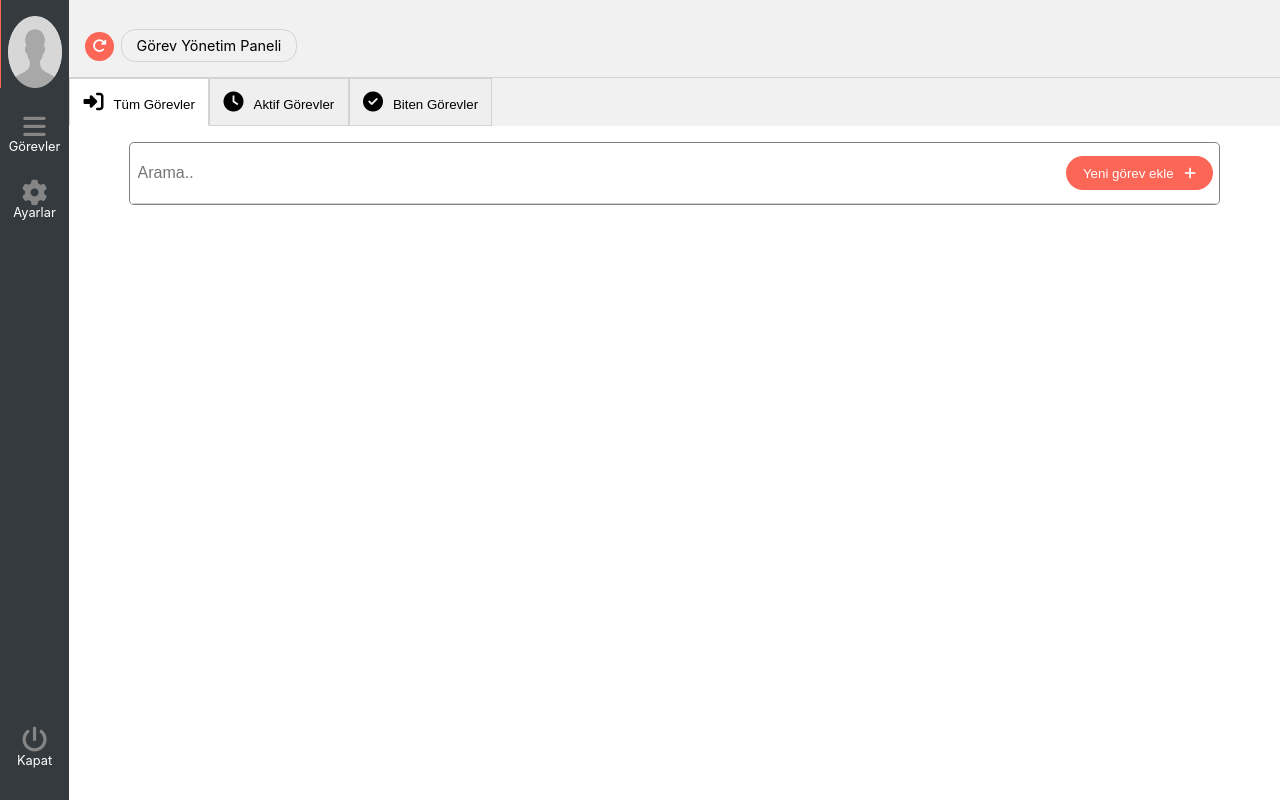
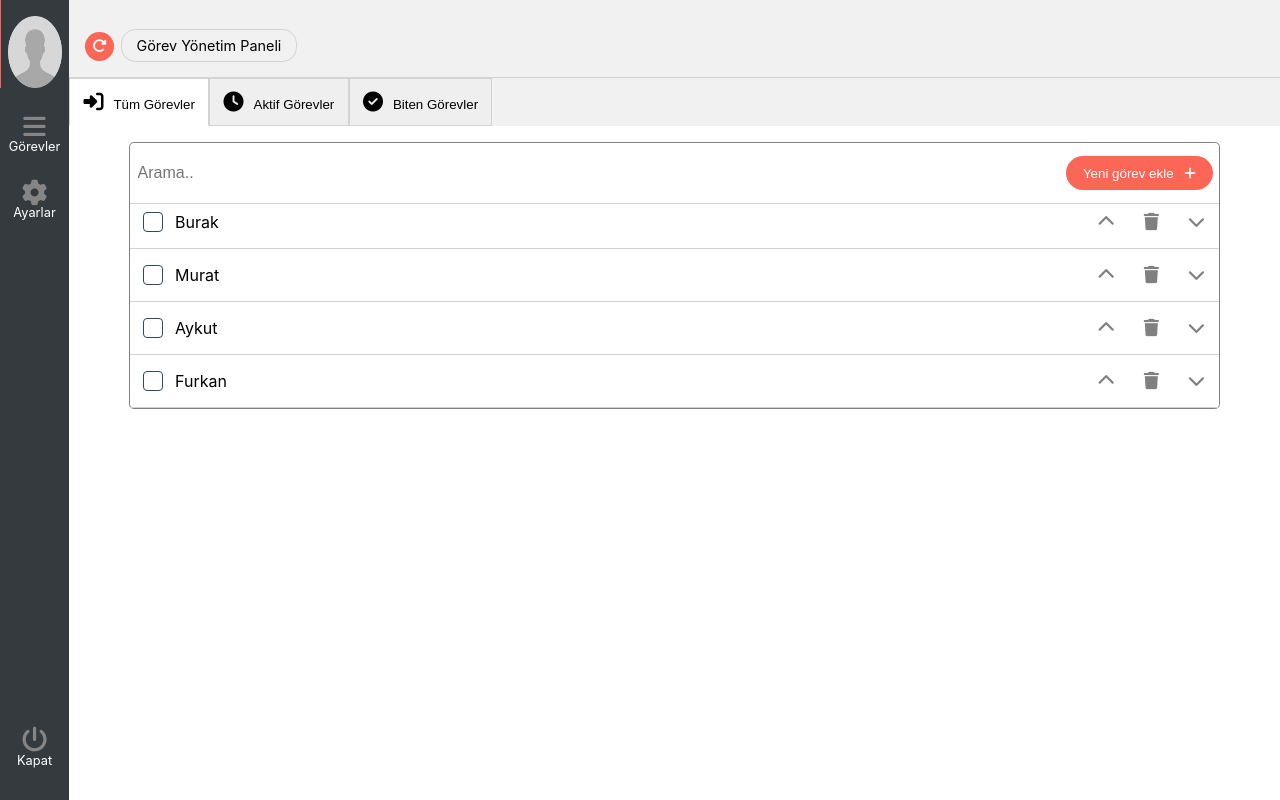
Before and after one commit to brkcrdk/todo, a React (Create React App) app: page / in a window 1280 px wide. Built offline with nearby package versions, Linux system fonts and the light colour scheme.

Commit message:
Remove function added

```diff
--- a/src/Components/List/List.jsx
+++ b/src/Components/List/List.jsx
@@ -2,10 +2,18 @@ import React from "react";
 import "./list.scss";
 import ListItem from "../ListItem/ListItem";
 import { openModal } from "../Modal/modalToggle";
-const List = ({ active, index, value, onChange, todos }) => {
+const List = ({ active, index, value, onChange, todos, removeTodo }) => {
   const renderTodos =
     todos &&
-    todos.map((todo, index) => <ListItem key={index} content={todo.job} />);
+    todos.map((todo, index) => (
+      <ListItem
+        key={index}
+        content={todo.job}
+        removeTodo={() => {
+          removeTodo(index);
+        }}
+      />
+    ));
   return (
     <div
       id="list-container"
--- a/src/Components/ListItem/ListItem.jsx
+++ b/src/Components/ListItem/ListItem.jsx
@@ -1,6 +1,6 @@
 import React from "react";
 import "./listItem.scss";
-const ListItem = ({ content }) => {
+const ListItem = ({ content, removeTodo }) => {
   return (
     <div id="listItem-container">
       <label id="custom-checkbox">
@@ -13,7 +13,7 @@ const ListItem = ({ content }) => {
           <i className="fas fa-chevron-up" />
         </button>
         <button>
-          <i className="fas fa-trash" />
+          <i className="fas fa-trash" onClick={removeTodo} />
         </button>
         <button>
           <i className="fas fa-chevron-down" />
--- a/src/Components/Main/Main.jsx
+++ b/src/Components/Main/Main.jsx
@@ -6,7 +6,12 @@ import Tabs from "../Tabs/Tabs";
 import Modal from "../Modal/Modal";
 import { closeModal } from "../Modal/modalToggle";
 const Main = () => {
-  const [todos, setTodos] = useState([]);
+  const [todos, setTodos] = useState([
+    { job: "Burak", isDone: false },
+    { job: "Murat", isDone: false },
+    { job: "Aykut", isDone: false },
+    { job: "Furkan", isDone: false }
+  ]);
   const [searchValue, setSearchValue] = useState("");
   const [todoValue, setTodoValue] = useState("");
   // const swap = (array, idx1) => {
@@ -31,12 +36,24 @@ const Main = () => {
     setTodoValue("");
     closeModal();
   };
+  const removeTodo = (index) => {
+    const newArray = todos.filter((todo, i) => {
+      return index !== i;
+    });
+    setTodos(newArray);
+  };
+
   return (
     <div id="main-container">
       <Sidebar />
       <div id="content-container">
         <Navbar />
-        <Tabs value={searchValue} onChange={searchInput} todos={todos} />
+        <Tabs
+          value={searchValue}
+          onChange={searchInput}
+          todos={todos}
+          removeTodo={removeTodo}
+        />
         <Modal value={todoValue} onChange={todoInput} addTodo={addTodo} />
       </div>
     </div>
--- a/src/Components/Modal/Modal.jsx
+++ b/src/Components/Modal/Modal.jsx
@@ -10,6 +10,7 @@ const Modal = ({ value, onChange, addTodo }) => {
         </button>
         <h5>Yeni Görev Ekle</h5>
         <textarea
+          id="modal-textarea"
           value={value}
           onChange={onChange}
           placeholder="Görev giriniz.."
--- a/src/Components/Modal/modalToggle.js
+++ b/src/Components/Modal/modalToggle.js
@@ -1,6 +1,8 @@
 export const openModal = () => {
   const modal = document.getElementById("modal-container");
+  const textarea = document.getElementById("modal-textarea");
   modal.style.display = "grid";
+  textarea.focus();
 };
 
 export const closeModal = () => {
--- a/src/Components/Tabs/Tabs.jsx
+++ b/src/Components/Tabs/Tabs.jsx
@@ -2,7 +2,7 @@ import React, { useState } from "react";
 import "./tabs.scss";
 import List from "../List/List";
 import Tab from "./Tab";
-const Tabs = ({ value, onChange, todos }) => {
+const Tabs = ({ value, onChange, todos, removeTodo }) => {
   const [active, setActive] = useState(0);
   const handleTab = (index) => {
     if (active !== index) {
@@ -35,6 +35,7 @@ const Tabs = ({ value, onChange, todos }) => {
       value={value}
       onChange={onChange}
       todos={todos}
+      removeTodo={removeTodo}
     />
   ));
   return (
--- a/src/Components/Tabs/tabs.scss
+++ b/src/Components/Tabs/tabs.scss
@@ -14,6 +14,7 @@
     display: flex;
   }
   > button {
+    cursor: pointer;
     border: 1px solid lightgrey;
     outline: none;
     padding: 1em;
```
